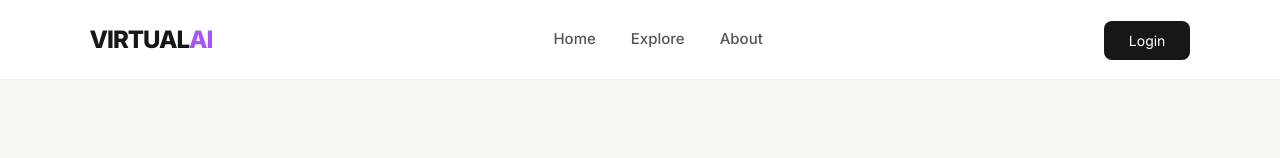
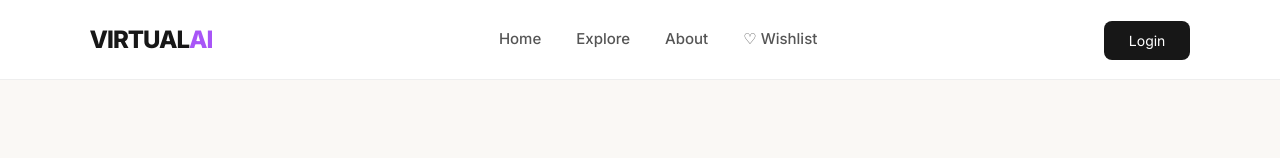
Before and after one commit to Vivekvadher1/Virtual-TryOn, a Next.js app in the folder virtual-ai-tryon/: page / in a window 1280 px wide. Shown: the top 158 px of the page. Built offline with nearby package versions, Linux system fonts and the light colour scheme.

Commit message:
Wishlist navigation
Added wishlist navigation to the navbar

```diff
--- a/virtual-ai-tryon/components/layout/Navbar.tsx
+++ b/virtual-ai-tryon/components/layout/Navbar.tsx
@@ -34,6 +34,10 @@ export default function Navbar() {
           About
         </Link>
 
+        <Link href="/wishlist" onClick={() => setMenuOpen(false)}>
+          ♡ Wishlist
+        </Link>
+
         <Link
           href="/login"
           className="mobile-login"
```
